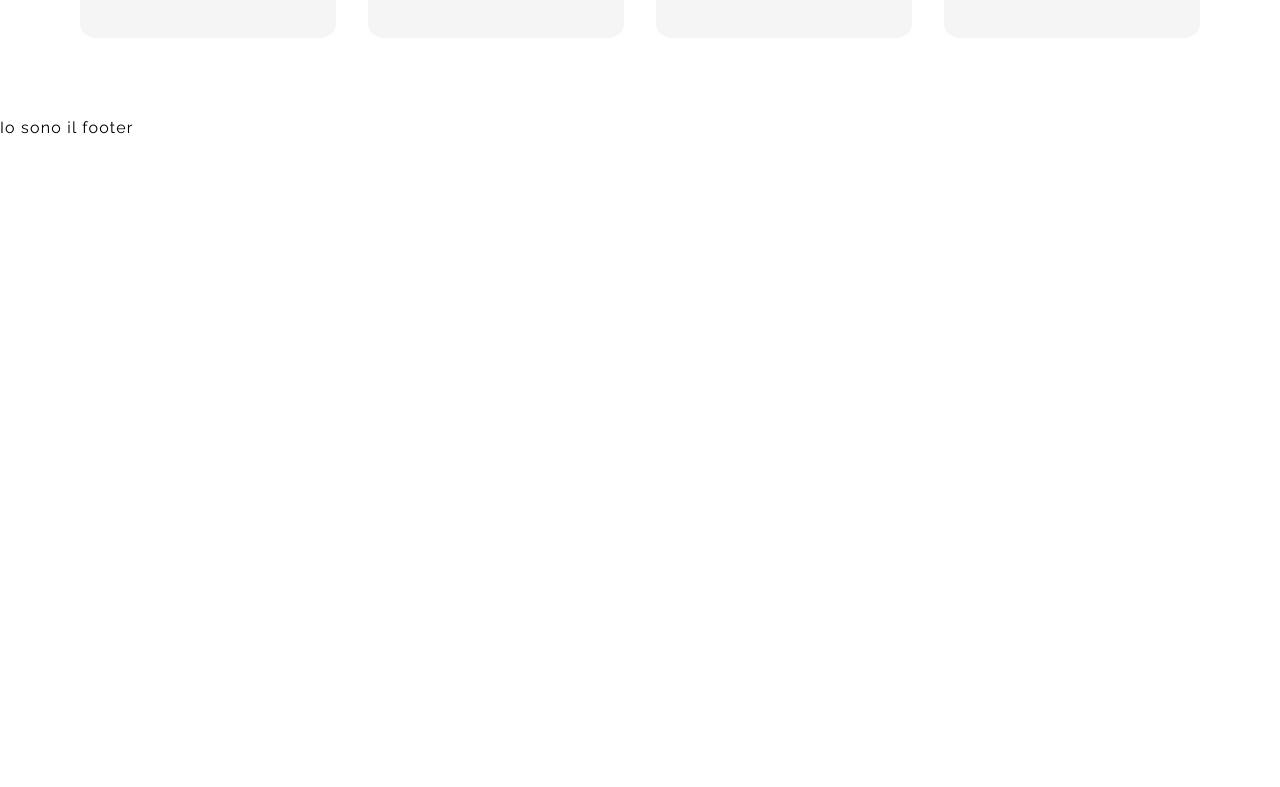
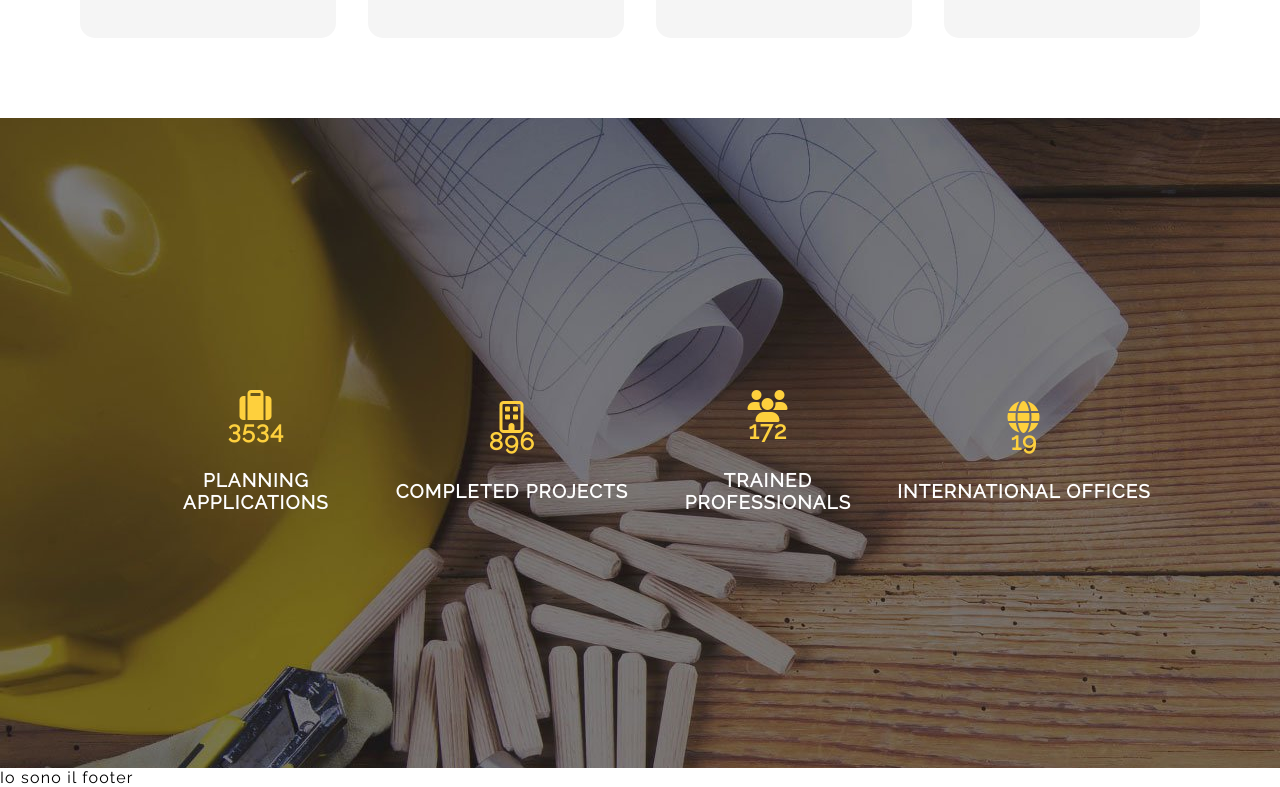
Before and after one commit to GabrieleGrossi/proj-html-vuejs, a Vue app: page / in a window 1280 px wide. Shown: the part 1466-2253 px from the top of the page. Before the commit the page ends 1603 px from the top, so only its background shows below. Built offline with nearby package versions, Linux system fonts and the light colour scheme.

Commit message:
Add the info section

```diff
--- a/src/components/AppBody.vue
+++ b/src/components/AppBody.vue
@@ -2,7 +2,7 @@
     <section>
         <div class="w-85">
             <h2>
-                Specialist In Modern Construction
+                Specialists In Modern Construction
             </h2>
             <div class="separator">
 
@@ -78,7 +78,7 @@ export default {
     margin-bottom: 2rem;
    }
    .separator{
-    width: 35%;
+    width: 18%;
     border: 1px solid #fed03d;
     margin: 0 auto;
    }
--- a/src/components/AppMain.vue
+++ b/src/components/AppMain.vue
@@ -2,16 +2,19 @@
     <div>
         <AppJumbo/>
         <AppBody/>
+        <AppMainSection/>
     </div>
 </template>
 <script>
 import AppJumbo from './AppJumbo.vue';
 import AppBody from './AppBody.vue';
+import AppMainSection from './AppMainSection.vue';
 export default {
     name: 'AppMain',
     components:{
         AppJumbo,
-        AppBody
+        AppBody,
+        AppMainSection
     },
     data(){
         return{
--- /dev/null
+++ b/src/components/AppMainSection.vue
@@ -0,0 +1,95 @@
+<template>
+    <section class="jumbo">
+        <div class="flex">
+            <div class="counter-box-container">
+                <div>
+                    <i class="fa-solid fa-suitcase fa-2xl"></i>
+                    <h2>
+                        3534
+                    </h2>
+                </div>
+                <div class="counter-box-content">
+                    <h3>
+                        PLANNING APPLICATIONS
+                    </h3>
+                </div>
+            </div>
+            <div class="counter-box-container">
+                <div>
+                    <i class="fa-regular fa-building fa-2xl"></i>
+                    <h2>
+                        896
+                    </h2>
+                </div>
+                <div class="counter-box-content">
+                    <h3>
+                        COMPLETED PROJECTS
+                    </h3>
+                </div>
+            </div>
+            <div class="counter-box-container">
+                <div>
+                    <i class="fa-solid fa-users fa-2xl"></i>
+                    <h2>
+                        172
+                    </h2>
+                </div>
+                <div class="counter-box-content">
+                    <h3>
+                        TRAINED PROFESSIONALS
+                    </h3>
+                </div>
+            </div>
+            <div class="counter-box-container">
+                <div>
+                    <i class="fa-solid fa-globe fa-2xl"></i>
+                    <h2>
+                        19
+                    </h2>
+                </div>
+                <div class="counter-box-content">
+                    <h3>
+                        INTERNATIONAL OFFICES
+                    </h3>
+                </div>
+            </div>
+        </div>
+    </section>
+</template>
+<script>
+export default {
+    name: 'AppMainSection',
+    data(){
+        return{
+
+        }
+    }
+}
+</script>
+<style lang="scss" scoped>
+@use '../styles/general.scss';
+    section{
+        background-image: url(../assets/images/home-244125289.jpg);
+        height: 650px;
+    }
+    .jumbo{
+        display: flex;
+    }
+    .flex{
+        display: flex;
+        text-align: center;
+        align-items: center;
+        width: 80%;
+        margin: 0 auto;
+    }
+    .counter-box-container{
+        width: calc(100%/4);
+        margin-top: 1.5rem;
+        color: #fed03d;
+    }
+    .counter-box-content{
+        color: white;
+        margin-top: 1.5rem;
+    }
+
+</style>
```
Also changed, not shown: src/styles/general.scss (line endings or trailing spaces).
